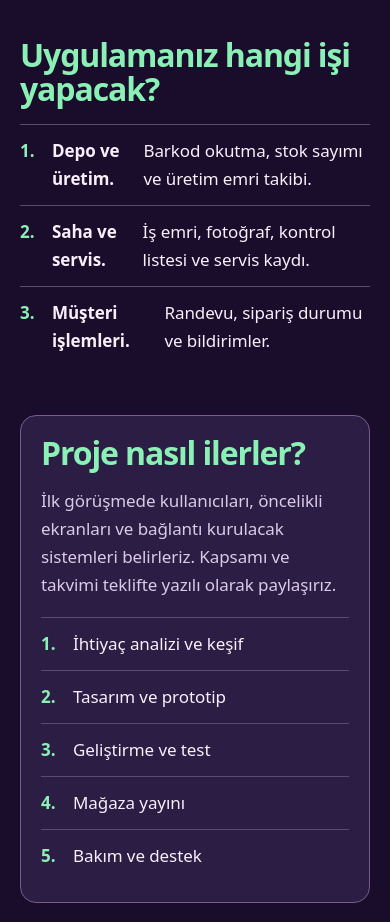
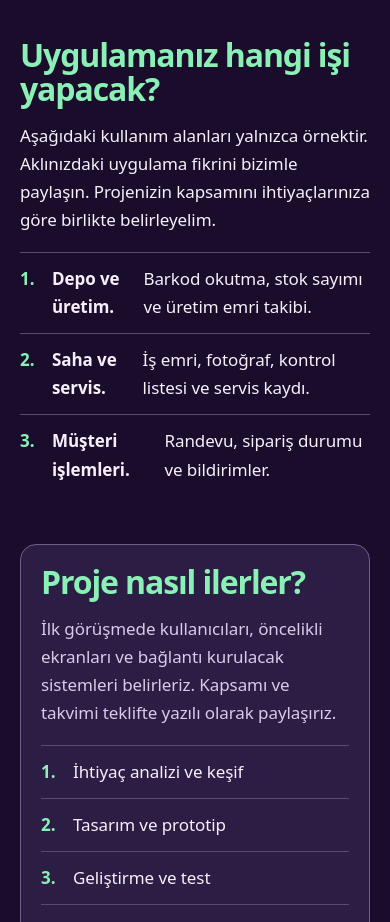
Before and after one commit to ahmetgungor001/tarsus-site, a plain HTML site: page mobil-uygulama-gelistirme.html in a window 390 px wide. Shown: the part 900-1822 px from the top of the page. Drawn offline with Linux system fonts and the light colour scheme.

Commit message:
Mobil uygulama kullanım alanlarının örnek olduğunu belirt

```diff
--- a/mobil-uygulama-gelistirme.html
+++ b/mobil-uygulama-gelistirme.html
@@ -85,6 +85,7 @@
 <section class="section"><div class="wrap split">
 <div>
 <h2>Uygulamanız hangi işi yapacak?</h2>
+<p>Aşağıdaki kullanım alanları yalnızca örnektir. Aklınızdaki uygulama fikrini bizimle paylaşın. Projenizin kapsamını ihtiyaçlarınıza göre birlikte belirleyelim.</p>
 <ul class="steps">
 <li><strong>Depo ve üretim.</strong> Barkod okutma, stok sayımı ve üretim emri takibi.</li>
 <li><strong>Saha ve servis.</strong> İş emri, fotoğraf, kontrol listesi ve servis kaydı.</li>
```
